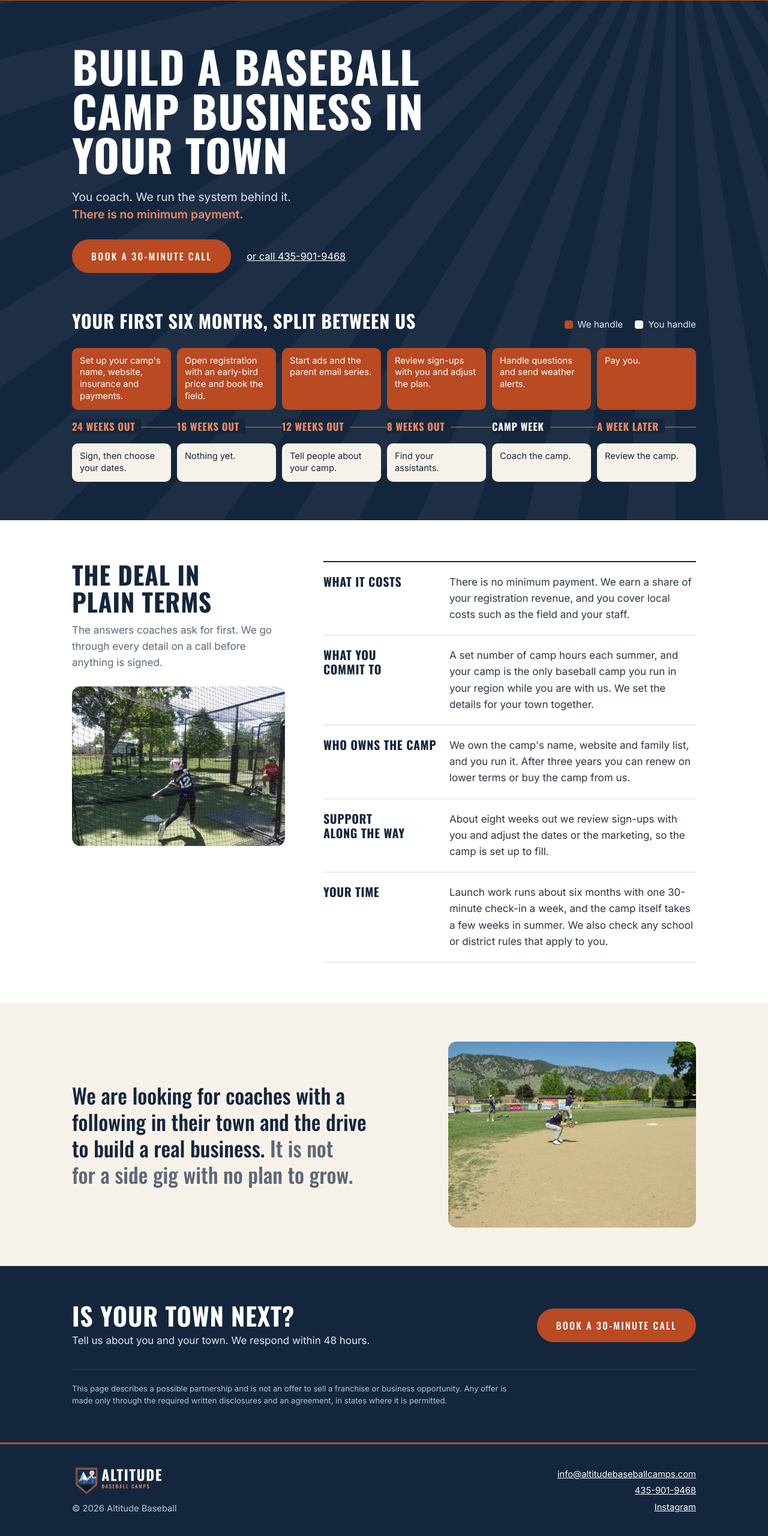
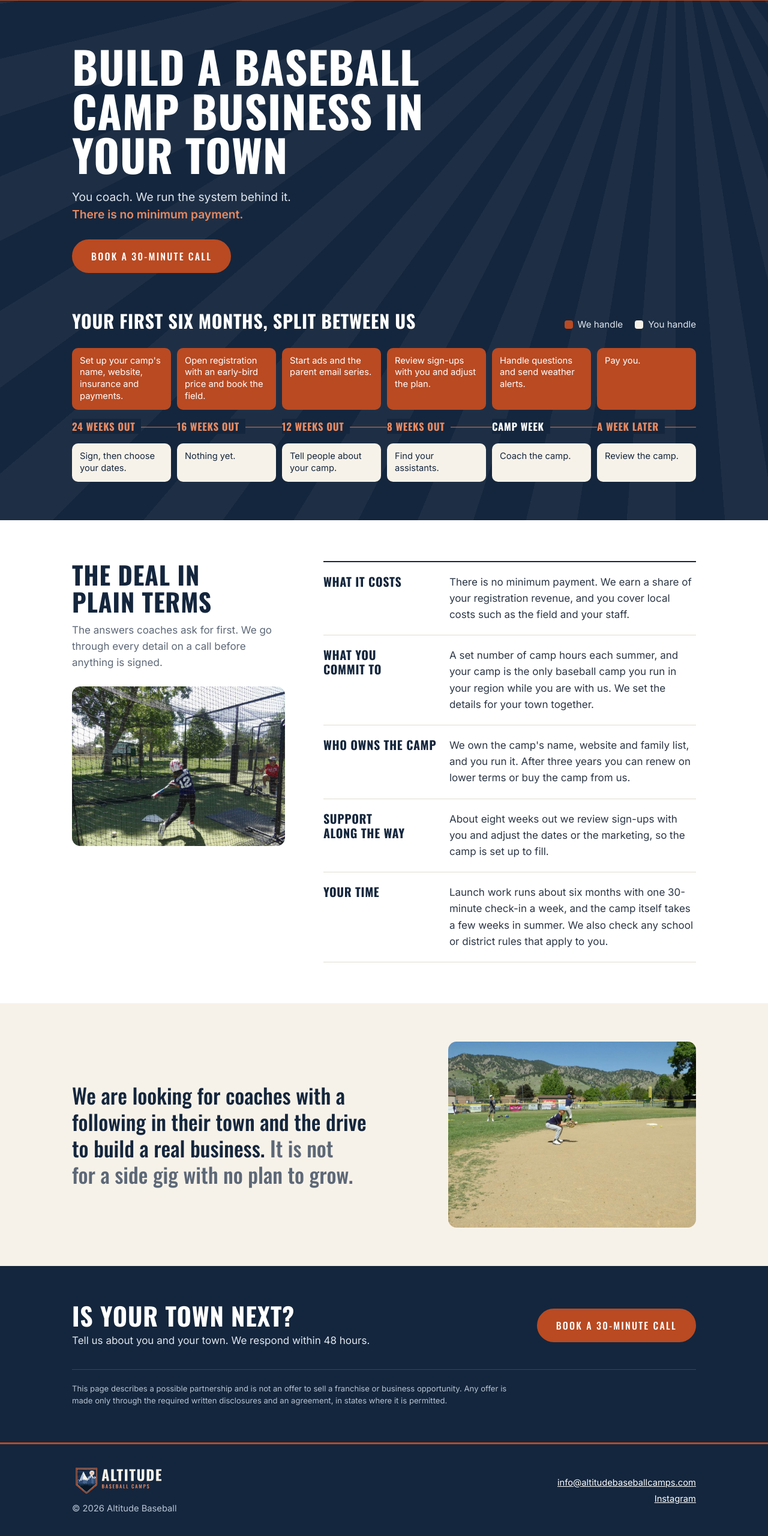
Before and after one commit to ryancook704-png/Altitude-Baseball-Camps, a plain HTML site: page for-coaches.html in a window 1280 px wide. Shown: the part 72-2632 px from the top of the page at 60% size. Drawn offline with Linux system fonts and the light colour scheme.

Commit message:
Remove the phone number from the site
Co-Authored-By: Claude Sonnet 5.5 <noreply@anthropic.com>
Claude-Session: https://claude.ai/code/session_01Mm8ryS9pAkrbipHAE8bZmD

```diff
--- a/for-coaches.html
+++ b/for-coaches.html
@@ -64,7 +64,7 @@
 <header class="site"><div class="wrap"><a class="brand" href="index.html"><img src="images/brand/altitude-lockup-dark.svg" alt="Altitude Baseball Camps" width="139" height="46"></a><nav><a href="our-camps.html">Our Camps</a><a href="for-coaches.html" aria-current="page">For Coaches</a><a href="contact.html">Contact</a></nav></div></header>
 <main id="main" class="fc"><section class="top"><div class="wrap"><h1>Build a baseball camp business in your town</h1>
 <p class="sub">You coach. We run the system behind it. <b>There is no minimum payment.</b></p>
-<div class="cta"><a class="btn" href="https://calendar.app.google/Sew3RaWZo4ozMXJT8" target="_blank" rel="noopener">Book a 30-minute call</a><a class="tel" href="tel:+14359019468">or call 435-901-9468</a></div>
+<div class="cta"><a class="btn" href="https://calendar.app.google/Sew3RaWZo4ozMXJT8" target="_blank" rel="noopener">Book a 30-minute call</a></div>
 <div class="tl-head"><h2>Your first six months, split between us</h2><div class="key"><span class="w"><i></i>We handle</span><span class="y"><i></i>You handle</span></div></div>
 <ol class="tl" role="list"><li><div class="mark"><span>24 weeks out</span></div><div class="cell w"><span class="sr">We: </span>Set up your camp's name, website, insurance and payments.</div><div class="cell y"><span class="sr">You: </span>Sign, then choose your dates.</div></li><li><div class="mark"><span>16 weeks out</span></div><div class="cell w"><span class="sr">We: </span>Open registration with an early-bird price and book the field.</div><div class="cell y"><span class="sr">You: </span>Nothing yet.</div></li><li><div class="mark"><span>12 weeks out</span></div><div class="cell w"><span class="sr">We: </span>Start ads and the parent email series.</div><div class="cell y"><span class="sr">You: </span>Tell people about your camp.</div></li><li><div class="mark"><span>8 weeks out</span></div><div class="cell w"><span class="sr">We: </span>Review sign-ups with you and adjust the plan.</div><div class="cell y"><span class="sr">You: </span>Find your assistants.</div></li><li><div class="mark now"><span>Camp week</span></div><div class="cell w"><span class="sr">We: </span>Handle questions and send weather alerts.</div><div class="cell y"><span class="sr">You: </span>Coach the camp.</div></li><li><div class="mark"><span>A week later</span></div><div class="cell w"><span class="sr">We: </span>Pay you.</div><div class="cell y"><span class="sr">You: </span>Review the camp.</div></li></ol></div></section>
 <section class="deal"><div class="wrap"><div class="intro"><h2>The deal in plain terms</h2><p>The answers coaches ask for first. We go through every detail on a call before anything is signed.</p><img class="pic" src="images/photos/camp-batting-cage.jpg" alt="A camper swings in a batting cage while a coach feeds balls." width="960" height="784" loading="lazy"></div>
@@ -76,5 +76,5 @@
 <section class="fit"><div class="wrap"><h2 class="sr">Who this is for</h2><img class="pic" src="images/photos/camp-infield.jpg" alt="A camper sets to field a ground ball on the infield, with foothills behind." width="1200" height="900" loading="lazy"><p>We are looking for coaches with a following in their town and the drive to build a real business. <span>It is not for a side gig with no plan to grow.</span></p></div></section>
 <section class="close"><div class="wrap"><div><h2>Is your town next?</h2><p>Tell us about you and your town. We respond within 48 hours.</p></div><a class="btn" href="https://calendar.app.google/Sew3RaWZo4ozMXJT8" target="_blank" rel="noopener">Book a 30-minute call</a><p class="fine">This page describes a possible partnership and is not an offer to sell a franchise or business opportunity. Any offer is made only through the required written disclosures and an agreement, in states where it is permitted.</p></div></section>
 </main>
-<footer><div class="wrap foot"><div class="fbrand"><img src="images/brand/altitude-lockup-dark.svg" alt="Altitude Baseball Camps" width="151" height="50" loading="lazy"><p>&copy; <span id="y"></span> Altitude Baseball</p></div><div class="fcontact"><a href="mailto:info@altitudebaseballcamps.com">info@altitudebaseballcamps.com</a><a href="tel:+14359019468">435-901-9468</a><a href="https://www.instagram.com/altitudebaseballcamps/" target="_blank" rel="noopener">Instagram</a></div></div></footer>
+<footer><div class="wrap foot"><div class="fbrand"><img src="images/brand/altitude-lockup-dark.svg" alt="Altitude Baseball Camps" width="151" height="50" loading="lazy"><p>&copy; <span id="y"></span> Altitude Baseball</p></div><div class="fcontact"><a href="mailto:info@altitudebaseballcamps.com">info@altitudebaseballcamps.com</a><a href="https://www.instagram.com/altitudebaseballcamps/" target="_blank" rel="noopener">Instagram</a></div></div></footer>
 <script>document.getElementById("y").textContent=new Date().getFullYear()</script></body></html>
```
Also changed, not shown: 404.html (+1 -1 lines), contact.html (+3 -3 lines), index.html (+1 -1 lines), our-camps.html (+1 -1 lines).
